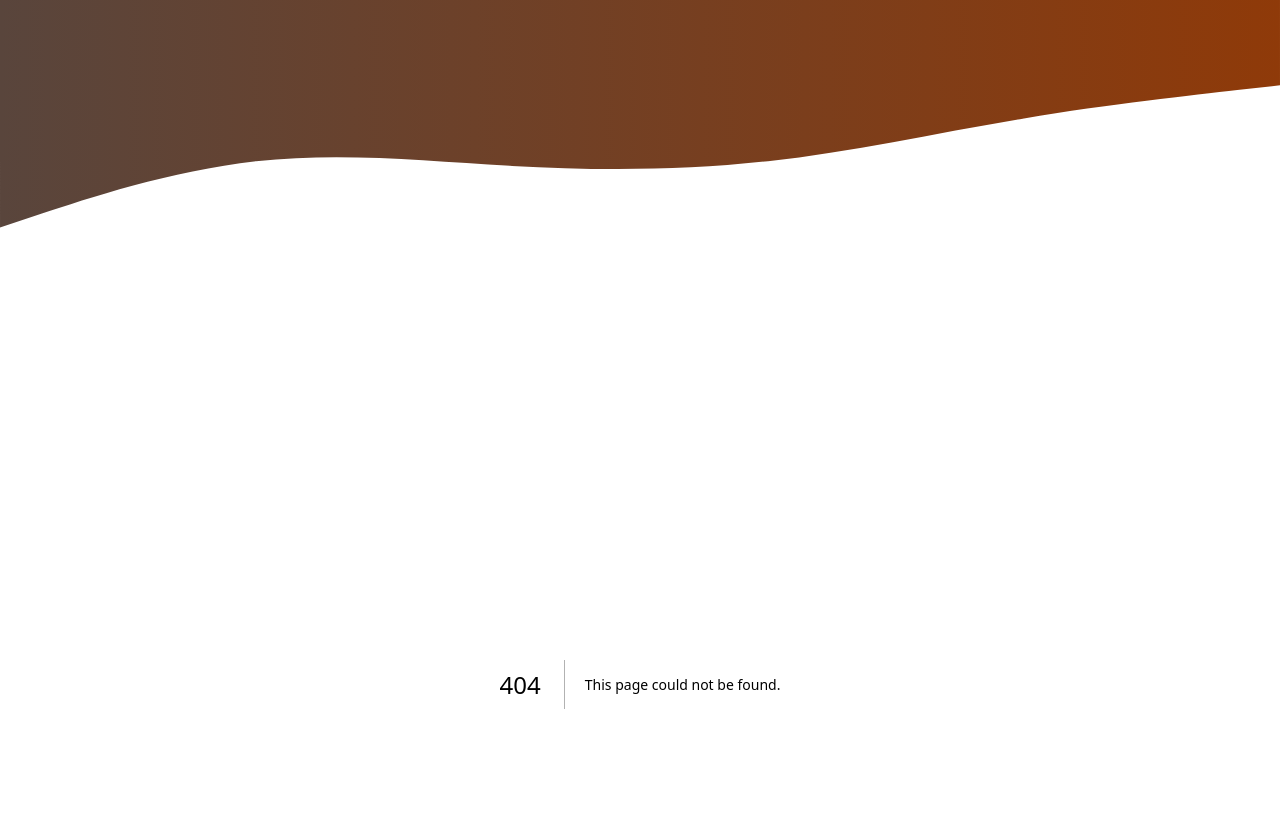
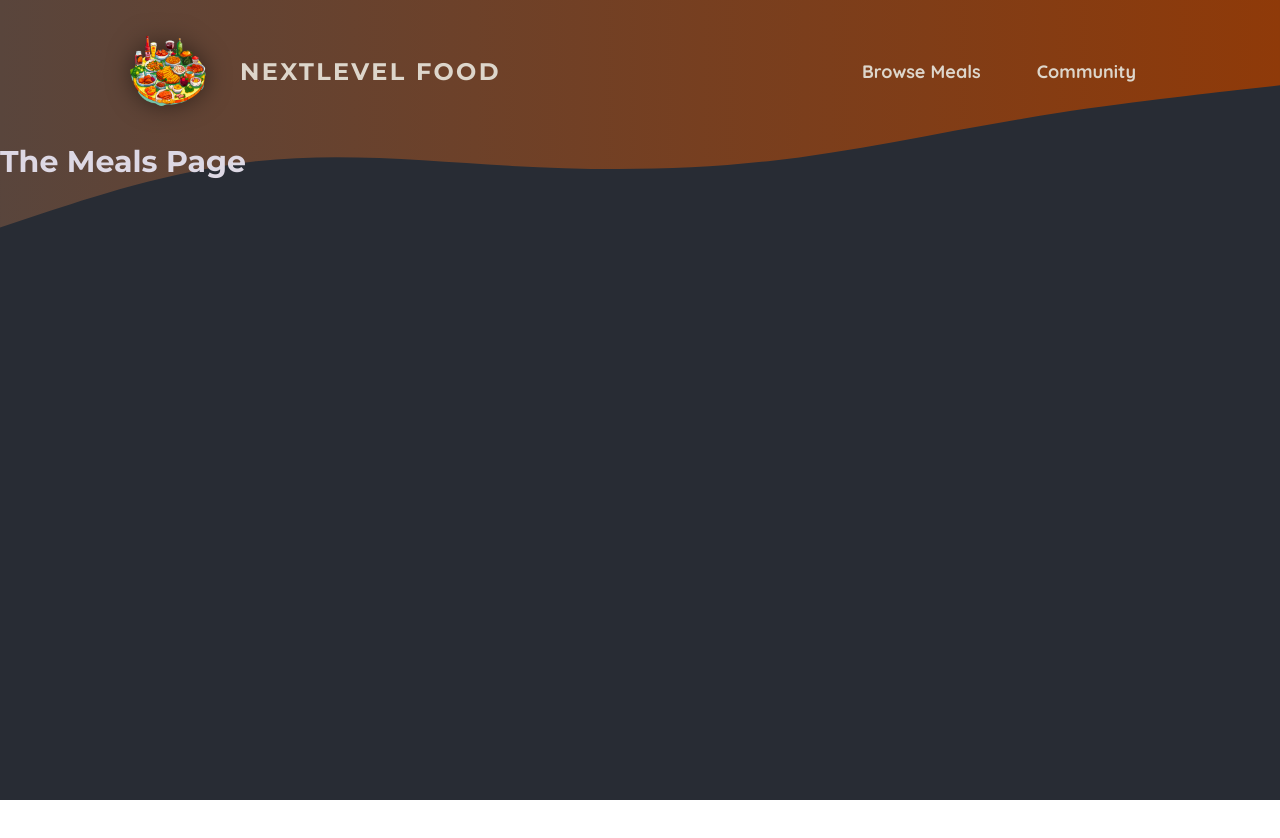
Before and after one commit to unsivilaudio/nextlevel-foods, a Next.js app: page /meals in a window 1280 px wide. Before the commit this address had no page. Shown: the top 838 px of the page. After the commit the page ends 800 px from the top, so only its background shows below. Built offline with nearby package versions, Linux system fonts and the light colour scheme.

Commit message:
add main-header component

```diff
--- /dev/null
+++ b/src/app/community/page.tsx
@@ -0,0 +1,7 @@
+export default function CommunityPage() {
+    return (
+        <div>
+            <h2>The Community Page</h2>
+        </div>
+    );
+}
--- a/src/app/globals.css
+++ b/src/app/globals.css
@@ -9,8 +9,28 @@
         height: 100vh;
     }
 
+    h1,
+    h2,
+    h3,
+    h4,
+    h5 {
+        @apply font-display;
+    }
+
+    h1 {
+        @apply text-5xl font-semibold;
+    }
+
+    h2 {
+        @apply text-3xl font-bold;
+    }
+
+    h3 {
+        @apply text-2xl font-bold;
+    }
+
     body {
-        background: linear-gradient(180deg, #232029, #231e2d);
+        background: radial-gradient(#282c34, #282c34);
         color: #ddd8e4;
     }
 }
--- a/src/app/layout.tsx
+++ b/src/app/layout.tsx
@@ -1,5 +1,6 @@
 import type { Metadata } from 'next';
 import './globals.css';
+import MainHeader from '@/layout/MainHeader';
 
 export const metadata: Metadata = {
     title: 'NextLevel Food',
@@ -14,8 +15,9 @@ export default function RootLayout({
     return (
         <html lang='en'>
             <body>
-                <div className='header-background'>
+                <div className='absolute left-0 top-0 -z-10 h-[320px] w-full'>
                     <svg
+                        className='block h-auto w-full'
                         xmlns='http://www.w3.org/2000/svg'
                         viewBox='0 0 1440 320'
                     >
@@ -49,7 +51,7 @@ export default function RootLayout({
                         ></path>
                     </svg>
                 </div>
-
+                <MainHeader />
                 {children}
             </body>
         </html>
--- /dev/null
+++ b/src/app/meals/[slug]/page.tsx
@@ -0,0 +1,14 @@
+type MealDetailsPageProps = {
+    params: {
+        slug: string;
+    };
+};
+
+export default function MealDetailsPage({ params }: MealDetailsPageProps) {
+    return (
+        <div>
+            <h2>The Meal Details Page</h2>
+            <p>Viewing meal with id: {params.slug}</p>
+        </div>
+    );
+}
--- /dev/null
+++ b/src/app/meals/page.tsx
@@ -0,0 +1,7 @@
+export default function MealsPage() {
+    return (
+        <div>
+            <h2>The Meals Page</h2>
+        </div>
+    );
+}
--- /dev/null
+++ b/src/app/meals/share/page.tsx
@@ -0,0 +1,7 @@
+export default function MealsSharePage() {
+    return (
+        <div>
+            <h2>The Meals Share Page</h2>
+        </div>
+    );
+}
--- a/src/app/page.tsx
+++ b/src/app/page.tsx
@@ -4,6 +4,12 @@ export default function Home() {
     return (
         <section className='container mx-auto max-w-[48rem] p-8 pb-12 text-center'>
             <h2 className='text-3xl font-semibold'>Time to get started</h2>
+            <menu className='[&>a]:underline-[#3added] flex flex-col space-y-2 p-8 [&>a]:text-[#3added] [&>a]:underline'>
+                <Link href='/meals'>Meals</Link>
+                <Link href='/meals/share'>Meals Share</Link>
+                <Link href='/meals/m1'>Meal Details</Link>
+                <Link href='/community'>Community</Link>
+            </menu>
         </section>
     );
 }
--- /dev/null
+++ b/src/layout/MainHeader.tsx
@@ -0,0 +1,45 @@
+import Link from 'next/link';
+import Image from 'next/image';
+
+import logoImg from '@/assets/logo.png';
+
+export default function MainHeader() {
+    return (
+        <header className='flex items-center justify-between px-4 py-8 md:px-[10%] md:py-8'>
+            <Link
+                href='/'
+                className='flex items-center justify-center gap-8 font-display text-2xl font-bold uppercase tracking-[0.15rem] text-[#ddd6cb]'
+            >
+                <Image
+                    className='h-20 w-20 object-contain drop-shadow-[0_0_0.75rem_rgba(0,0,0,0.5)]'
+                    width={75}
+                    height={75}
+                    src={logoImg.src}
+                    alt='A plate with food on it'
+                />
+                NextLevel Food
+            </Link>
+
+            <nav>
+                <ul className='flex gap-6 text-lg'>
+                    <li>
+                        <Link
+                            href='/meals'
+                            className='hover:text-shadow-[0_0_18px_rgba(248,190,42,0.8)] rounded-md px-4 py-2 font-bold text-[#ddd6cb] hover:bg-gradient-to-r hover:from-[#ff8a05] hover:to-[#f9b331] hover:bg-clip-text hover:text-transparent'
+                        >
+                            Browse Meals
+                        </Link>
+                    </li>
+                    <li>
+                        <Link
+                            href='/community'
+                            className='hover:text-shadow-[0_0_18px_rgba(248,190,42,0.8)] rounded-md px-4 py-2 font-bold text-[#ddd6cb] hover:bg-gradient-to-r hover:from-[#ff8a05] hover:to-[#f9b331] hover:bg-clip-text hover:text-transparent'
+                        >
+                            Community
+                        </Link>
+                    </li>
+                </ul>
+            </nav>
+        </header>
+    );
+}
--- a/tailwind.config.ts
+++ b/tailwind.config.ts
@@ -1,4 +1,5 @@
 import type { Config } from 'tailwindcss';
+import plugin from 'tailwindcss/plugin';
 
 const config: Config = {
     content: ['./src/**/*.{js,ts,jsx,tsx,css,html}'],
@@ -13,8 +14,26 @@ const config: Config = {
                 'gradient-conic':
                     'conic-gradient(from 180deg at 50% 50%, var(--tw-gradient-stops))',
             },
+            textShadow: {
+                sm: '0 1px 2px var(--tw-shadow-color)',
+                DEFAULT: '0 2px 4px var(--tw-shadow-color)',
+                lg: '0 8px 16px var(--tw-shadow-color)',
+            },
         },
     },
-    plugins: [],
+    plugins: [
+        plugin(function ({ matchUtilities, theme }) {
+            matchUtilities(
+                {
+                    'text-shadow': (value) => ({
+                        textShadow: value,
+                    }),
+                },
+                {
+                    values: theme('textShadow'),
+                },
+            );
+        }),
+    ],
 };
 export default config;
```
